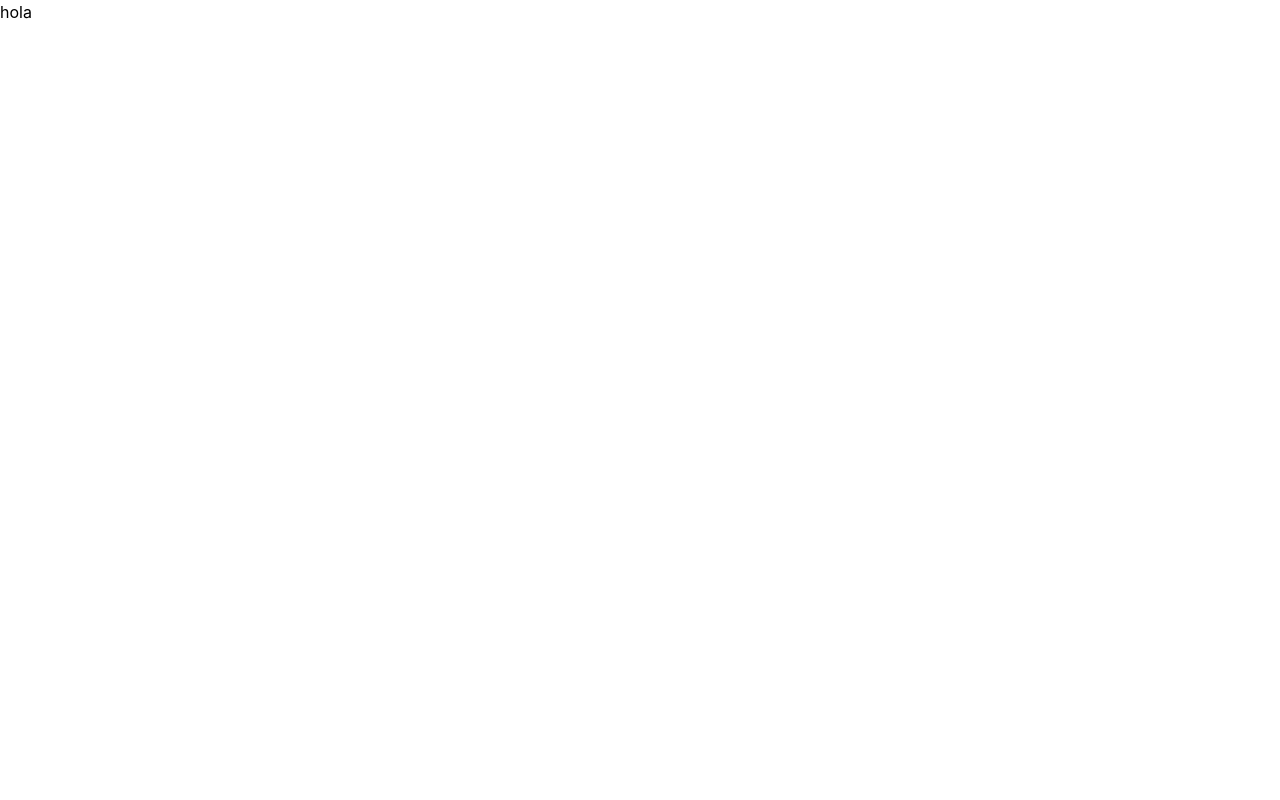
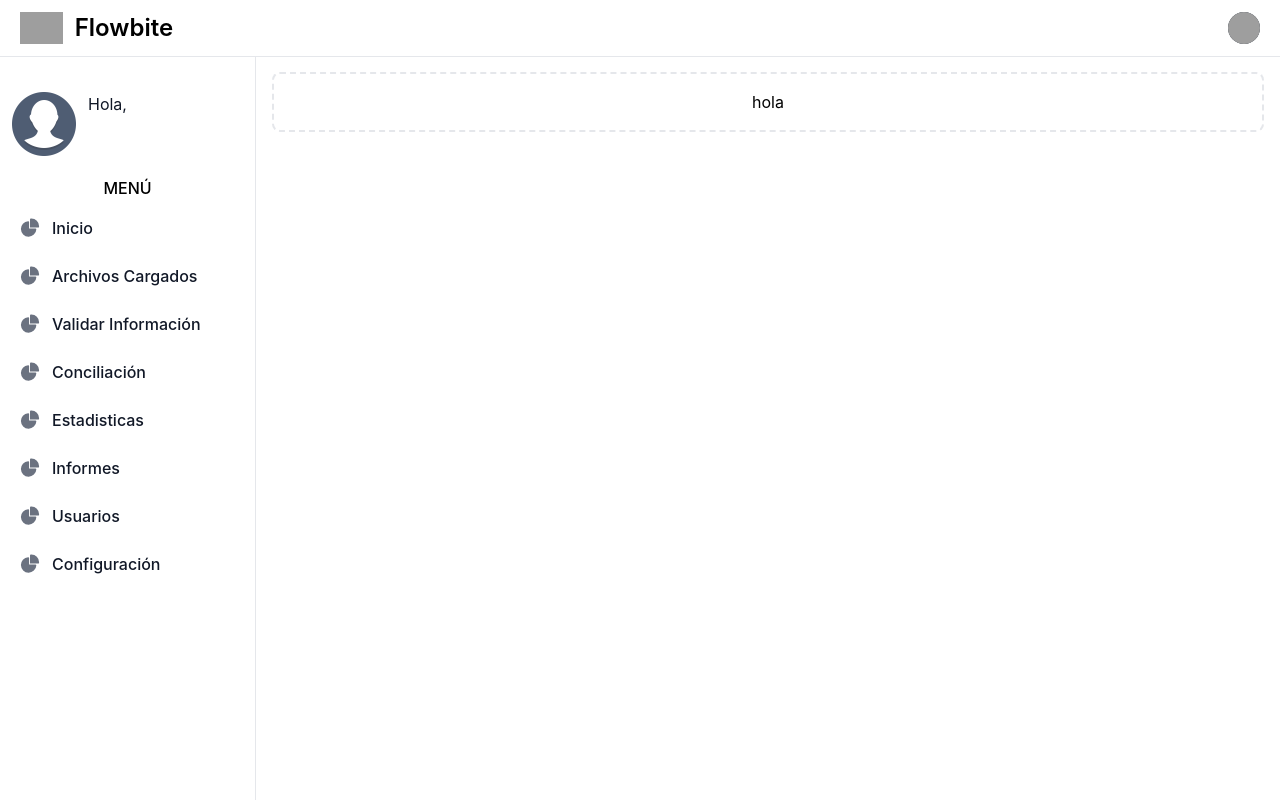
Before and after one commit to Jaiderdis/libranzas, a React (Create React App) app: page /ValidarInformacion in a window 1280 px wide. Built offline with nearby package versions, Linux system fonts and the light colour scheme; sample sign-in values are in the browser's storage; grey boxes are pictures that could not be loaded.

Commit message:
Creacion de layout

```diff
--- a/src/App.js
+++ b/src/App.js
@@ -48,6 +48,7 @@ function App() {
           </Route>
 
 
+             <Route element={<Layout></Layout>}>
             <Route element={<ProtectedRoute />}>
               <Route path="/" element={<Dashboard />} />
             </Route>
@@ -58,6 +59,8 @@ function App() {
 
             <Route element={<ProtectedRoute />}>
               <Route path="ValidarInformacion" element={<ValidarInformacion />} />
+            </Route>
+
             </Route>
             {/* catch all */}
             {/* <Route path="*" element={<Missing />} /> */}
--- a/src/Componentes/Layout.js
+++ b/src/Componentes/Layout.js
@@ -5,7 +5,14 @@ const Layout = () => {
 
     return (
         <main className="App">
-            <Outlet />
+            <Navbar></Navbar>
+            <div className="p-4 sm:ml-64">
+
+                <div className="p-4 border-2 border-gray-200 border-dashed rounded-lg dark:border-gray-700 mt-14">
+                    <Outlet />
+                </div>
+            </div>
+
         </main>
     )
 }
--- a/src/Componentes/Navbar.js
+++ b/src/Componentes/Navbar.js
@@ -3,6 +3,7 @@
 import React, { useState } from 'react'
 import profilePic from './Images/user-default.png'
 import useAuth from '../hooks/useAuth';
+import '../Componentes/Navbar.modules.css';
 import { Navigate, useLocation, useNavigate } from 'react-router-dom';
 
 
@@ -42,60 +43,97 @@ const links = [
 ]
 
 const Navbar = (nombre) => {
-    const {auth} = useAuth();
+    const { auth } = useAuth();
     const navigate = useNavigate();
+    const [showdropuser, setshowdropuser] = useState(false)
+
 
     const [sidebarOpen, setSidebarOpen] = useState(false);
-    const location = useLocation();
+    // const [sidebarOpen, setSidebarOpen] = useState(false);
+    // const location = useLocation();
 
     const toggleSidebar = () => {
         setSidebarOpen(!sidebarOpen);
     };
 
-    const handlerCerrarSesion = () =>{
+    const togglePerfil = () => {
+        setshowdropuser(!showdropuser)
+    }
+
+    const handlerCerrarSesion = () => {
         localStorage.clear();
         navigate('/login');
     }
 
+
+    const dark = () => {
+        localStorage.clear();
+        navigate('/login');
+    }
+
+
     return (
 
-        <div>
-            <nav class="fixed top-0 z-50 w-full bg-white border-b border-gray-200 dark:bg-gray-800 dark:border-gray-700">
-                <div class="px-3 py-3 lg:px-5 lg:pl-3">
-                    <div class="flex items-center justify-between">
-                        <div class="flex items-center justify-start">
-                            <button onClick={toggleSidebar} data-drawer-target="logo-sidebar" data-drawer-toggle="logo-sidebar" aria-controls="logo-sidebar" type="button" class="inline-flex items-center p-2 text-sm text-gray-500 rounded-lg sm:hidden hover:bg-gray-100 focus:outline-none focus:ring-2 focus:ring-gray-200 dark:text-gray-400 dark:hover:bg-gray-700 dark:focus:ring-gray-600">
-                                <span class="sr-only">Open sidebar</span>
-                                <svg class="w-6 h-6" aria-hidden="true" fill="currentColor" viewBox="0 0 20 20" xmlns="http://www.w3.org/2000/svg">
+        <>
+            <nav className="fixed top-0 z-50 w-full bg-white border-b border-gray-200 dark:bg-gray-800 dark:border-gray-700">
+                <div className="px-3 py-3 lg:px-5 lg:pl-3">
+                    <div className="flex items-center justify-between">
+                        <div className="flex items-center justify-start">
+                            <button data-drawer-target="logo-sidebar" onClick={toggleSidebar} data-drawer-toggle="logo-sidebar" aria-controls="logo-sidebar" type="button" className="inline-flex items-center p-2 text-sm text-gray-500 rounded-lg sm:hidden hover:bg-gray-100 focus:outline-none focus:ring-2 focus:ring-gray-200 dark:text-gray-400 dark:hover:bg-gray-700 dark:focus:ring-gray-600">
+                                <span className="sr-only">Open sidebar</span>
+                                <svg className="w-6 h-6" aria-hidden="true" fill="currentColor" viewBox="0 0 20 20" xmlns="http://www.w3.org/2000/svg">
                                     <path clip-rule="evenodd" fill-rule="evenodd" d="M2 4.75A.75.75 0 012.75 4h14.5a.75.75 0 010 1.5H2.75A.75.75 0 012 4.75zm0 10.5a.75.75 0 01.75-.75h7.5a.75.75 0 010 1.5h-7.5a.75.75 0 01-.75-.75zM2 10a.75.75 0 01.75-.75h14.5a.75.75 0 010 1.5H2.75A.75.75 0 012 10z"></path>
                                 </svg>
                             </button>
-                            <a href="/" class="flex ml-2 md:mr-24">
-                                <img src='https://flowbite.com/docs/images/logo.svg ' class="h-8 mr-3" alt="FlowBite Logo" />
+                            <a href="https://flowbite.com" className="flex ml-2 md:mr-24">
+                                <img src="https://flowbite.com/docs/images/logo.svg" className="h-8 mr-3" alt="FlowBite Logo" />
+                                <span className="self-center text-xl font-semibold sm:text-2xl whitespace-nowrap dark:text-white">Flowbite</span>
                             </a>
                         </div>
-                        <div class="flex items-center">
-                            <div class="flex items-center ml-3">
+                        <div className="flex items-center">
+                            <div className="flex items-center ml-3">
                                 <div>
-                                    <button type="button" class="flex text-sm bg-red-600 rounded-full focus:ring-4 focus:ring-gray-300 dark:focus:ring-gray-600" aria-expanded="false" data-dropdown-toggle="dropdown-user" onClick={handlerCerrarSesion}>
-                                        salir
+                                    <button type="button" className={"flex text-sm bg-gray-800 rounded-full focus:ring-4 focus:ring-gray-300 dark:focus:ring-gray-600"} onClick={togglePerfil} aria-expanded="false" data-dropdown-toggle="dropdown-user">
+                                        <span className="sr-only">Open user menu</span>
+                                        <img className="w-8 h-8 rounded-full" src="https://flowbite.com/docs/images/people/profile-picture-5.jpg" alt="user photo" />
                                     </button>
                                 </div>
-
+                                <div className={`${(!showdropuser ? 'hidden' : 'show')} 50 my-4 text-base list-none bg-white divide-y divide-gray-100 rounded shadow dark:bg-gray-700 dark:divide-gray-600`} id="dropdown-user">
+                                    <div className="px-4 py-3" role="none">
+                                        <p className="text-sm text-gray-900 dark:text-white" role="none">
+                                            Neil Sims
+                                        </p>
+                                        <p className="text-sm font-medium text-gray-900 truncate dark:text-gray-300" role="none">
+                                            neil.sims@flowbite.com
+                                        </p>
+                                    </div>
+                                    <ul className="py-1" role="none">
+                                        <li>
+                                            <a href="#" className="block px-4 py-2 text-sm text-gray-700 hover:bg-gray-100 dark:text-gray-300 dark:hover:bg-gray-600 dark:hover:text-white" role="menuitem">Dashboard</a>
+                                        </li>
+                                        <li>
+                                            <a href="#" className="block px-4 py-2 text-sm text-gray-700 hover:bg-gray-100 dark:text-gray-300 dark:hover:bg-gray-600 dark:hover:text-white" onClick={dark} role="menuitem">Settings</a>
+                                        </li>
+                                        <li>
+                                            <a href="#" className="block px-4 py-2 text-sm text-gray-700 hover:bg-gray-100 dark:text-gray-300 dark:hover:bg-gray-600 dark:hover:text-white" role="menuitem">Earnings</a>
+                                        </li>
+                                        <li>
+                                            <a href="#" className="block px-4 py-2 text-sm text-gray-700 hover:bg-gray-100 dark:text-gray-300 dark:hover:bg-gray-600 dark:hover:text-white" onClick={handlerCerrarSesion} role="menuitem">Sign out</a>
+                                        </li>
+                                    </ul>
+                                </div>
                             </div>
                         </div>
                     </div>
                 </div>
             </nav>
 
-            <aside id="logo-sidebar" className={`fixed top-0 left-0 z-40 w-64 h-screen pt-14 transition-transform ${sidebarOpen ? 'translate-x-0' : '-translate-x-full'} bg-white border-r border-gray-200 sm:translate-x-0 dark:bg-gray-800 dark:border-gray-700`} aria-label="Sidebar">
-                <div class="h-full px-3 pb-4 overflow-y-auto bg-white dark:bg-gray-800 flex flex-col justify-between">
-
-                    <div>
+            <aside id="logo-sidebar" className={`fixed top-0 left-0 z-40 w-64 h-screen pt-20 transition-transform ${sidebarOpen ? 'translate-x-0' : '-translate-x-full'} sm:translate-x-0  bg-white border-r border-gray-200 dark:bg-gray-800 dark:border-gray-700`} aria-label="Sidebar">
+                <div className="h-full px-3 pb-4 overflow-y-auto bg-white dark:bg-gray-800">
                     <div className="flex flex-row py-3">
                         <img src={profilePic} class="h-16 w-16 mr-3" />
                         <div>
-                                <h1>Hola, <br /> <strong>{auth.documento}</strong></h1>
+                            <h1 className='text-gray-900'>Hola, <br /> <strong>{auth.documento}</strong></h1>
                         </div>
                     </div>
                     <div className='space-y-2 font-medium'>
@@ -103,7 +141,7 @@ const Navbar = (nombre) => {
                             MENÚ
                         </div>
                     </div>
-                        <ul class="space-y-2 font-medium">
+                    <ul className="space-y-2 font-medium">
                         {links.map(({ label, route }) =>
                             <li>
                                 <a href={route} className='flex items-center p-2 text-gray-900 rounded-lg dark:text-white hover:bg-gray-100 dark:hover:bg-gray-700 group"'>
@@ -117,26 +155,13 @@ const Navbar = (nombre) => {
                                 </a>
                             </li>
                         )}
-
                     </ul>
                 </div>
-
-
-                    <div className='space-y-2 font-medium'>
-                        <div className="p-2 text-center">
-                            © All Copyright 2023 <br />
-                            por 101 S.A.S
-                        </div>
-                    </div>
-
-                </div>
-
             </aside>
 
 
+        </>
 
-
-        </div>
     )
 }
 
--- /dev/null
+++ b/src/Componentes/Navbar.modules.css
@@ -0,0 +1,8 @@
+.show{
+    position: absolute;
+    top: 100%;
+    right: 0%;
+    margin: 0px;
+
+
+}
--- a/src/Pages/Dashboard.js
+++ b/src/Pages/Dashboard.js
@@ -39,9 +39,104 @@ const Dashboard = () => {
 
   return (
     <>
-      <Navbar></Navbar>
 
-      <h1>Hola</h1>
+      <div className="grid grid-cols-3 gap-4 mb-4">
+        <div className="flex items-center justify-center h-24 rounded bg-gray-50 dark:bg-gray-800">
+          <p className="text-2xl text-gray-400 dark:text-gray-500">
+            <svg className="w-3.5 h-3.5" aria-hidden="true" xmlns="http://www.w3.org/2000/svg" fill="none" viewBox="0 0 18 18">
+              <path stroke="currentColor" stroke-linecap="round" stroke-linejoin="round" stroke-width="2" d="M9 1v16M1 9h16" />
+            </svg>
+          </p>
+        </div>
+        <div className="flex items-center justify-center h-24 rounded bg-gray-50 dark:bg-gray-800">
+          <p className="text-2xl text-gray-400 dark:text-gray-500">
+            <svg className="w-3.5 h-3.5" aria-hidden="true" xmlns="http://www.w3.org/2000/svg" fill="none" viewBox="0 0 18 18">
+              <path stroke="currentColor" stroke-linecap="round" stroke-linejoin="round" stroke-width="2" d="M9 1v16M1 9h16" />
+            </svg>
+          </p>
+        </div>
+        <div className="flex items-center justify-center h-24 rounded bg-gray-50 dark:bg-gray-800">
+          <p className="text-2xl text-gray-400 dark:text-gray-500">
+            <svg className="w-3.5 h-3.5" aria-hidden="true" xmlns="http://www.w3.org/2000/svg" fill="none" viewBox="0 0 18 18">
+              <path stroke="currentColor" stroke-linecap="round" stroke-linejoin="round" stroke-width="2" d="M9 1v16M1 9h16" />
+            </svg>
+          </p>
+        </div>
+      </div>
+      <div className="flex items-center justify-center h-48 mb-4 rounded bg-gray-50 dark:bg-gray-800">
+        <p className="text-2xl text-gray-400 dark:text-gray-500">
+          <svg className="w-3.5 h-3.5" aria-hidden="true" xmlns="http://www.w3.org/2000/svg" fill="none" viewBox="0 0 18 18">
+            <path stroke="currentColor" stroke-linecap="round" stroke-linejoin="round" stroke-width="2" d="M9 1v16M1 9h16" />
+          </svg>
+        </p>
+      </div>
+      <div className="grid grid-cols-2 gap-4 mb-4">
+        <div className="flex items-center justify-center rounded bg-gray-50 h-28 dark:bg-gray-800">
+          <p className="text-2xl text-gray-400 dark:text-gray-500">
+            <svg className="w-3.5 h-3.5" aria-hidden="true" xmlns="http://www.w3.org/2000/svg" fill="none" viewBox="0 0 18 18">
+              <path stroke="currentColor" stroke-linecap="round" stroke-linejoin="round" stroke-width="2" d="M9 1v16M1 9h16" />
+            </svg>
+          </p>
+        </div>
+        <div className="flex items-center justify-center rounded bg-gray-50 h-28 dark:bg-gray-800">
+          <p className="text-2xl text-gray-400 dark:text-gray-500">
+            <svg className="w-3.5 h-3.5" aria-hidden="true" xmlns="http://www.w3.org/2000/svg" fill="none" viewBox="0 0 18 18">
+              <path stroke="currentColor" stroke-linecap="round" stroke-linejoin="round" stroke-width="2" d="M9 1v16M1 9h16" />
+            </svg>
+          </p>
+        </div>
+        <div className="flex items-center justify-center rounded bg-gray-50 h-28 dark:bg-gray-800">
+          <p className="text-2xl text-gray-400 dark:text-gray-500">
+            <svg className="w-3.5 h-3.5" aria-hidden="true" xmlns="http://www.w3.org/2000/svg" fill="none" viewBox="0 0 18 18">
+              <path stroke="currentColor" stroke-linecap="round" stroke-linejoin="round" stroke-width="2" d="M9 1v16M1 9h16" />
+            </svg>
+          </p>
+        </div>
+        <div className="flex items-center justify-center rounded bg-gray-50 h-28 dark:bg-gray-800">
+          <p className="text-2xl text-gray-400 dark:text-gray-500">
+            <svg className="w-3.5 h-3.5" aria-hidden="true" xmlns="http://www.w3.org/2000/svg" fill="none" viewBox="0 0 18 18">
+              <path stroke="currentColor" stroke-linecap="round" stroke-linejoin="round" stroke-width="2" d="M9 1v16M1 9h16" />
+            </svg>
+          </p>
+        </div>
+      </div>
+      <div className="flex items-center justify-center h-48 mb-4 rounded bg-gray-50 dark:bg-gray-800">
+        <p className="text-2xl text-gray-400 dark:text-gray-500">
+          <svg className="w-3.5 h-3.5" aria-hidden="true" xmlns="http://www.w3.org/2000/svg" fill="none" viewBox="0 0 18 18">
+            <path stroke="currentColor" stroke-linecap="round" stroke-linejoin="round" stroke-width="2" d="M9 1v16M1 9h16" />
+          </svg>
+        </p>
+      </div>
+      <div className="grid grid-cols-2 gap-4">
+        <div className="flex items-center justify-center rounded bg-gray-50 h-28 dark:bg-gray-800">
+          <p className="text-2xl text-gray-400 dark:text-gray-500">
+            <svg className="w-3.5 h-3.5" aria-hidden="true" xmlns="http://www.w3.org/2000/svg" fill="none" viewBox="0 0 18 18">
+              <path stroke="currentColor" stroke-linecap="round" stroke-linejoin="round" stroke-width="2" d="M9 1v16M1 9h16" />
+            </svg>
+          </p>
+        </div>
+        <div className="flex items-center justify-center rounded bg-gray-50 h-28 dark:bg-gray-800">
+          <p className="text-2xl text-gray-400 dark:text-gray-500">
+            <svg className="w-3.5 h-3.5" aria-hidden="true" xmlns="http://www.w3.org/2000/svg" fill="none" viewBox="0 0 18 18">
+              <path stroke="currentColor" stroke-linecap="round" stroke-linejoin="round" stroke-width="2" d="M9 1v16M1 9h16" />
+            </svg>
+          </p>
+        </div>
+        <div className="flex items-center justify-center rounded bg-gray-50 h-28 dark:bg-gray-800">
+          <p className="text-2xl text-gray-400 dark:text-gray-500">
+            <svg className="w-3.5 h-3.5" aria-hidden="true" xmlns="http://www.w3.org/2000/svg" fill="none" viewBox="0 0 18 18">
+              <path stroke="currentColor" stroke-linecap="round" stroke-linejoin="round" stroke-width="2" d="M9 1v16M1 9h16" />
+            </svg>
+          </p>
+        </div>
+        <div className="flex items-center justify-center rounded bg-gray-50 h-28 dark:bg-gray-800">
+          <p className="text-2xl text-gray-400 dark:text-gray-500">
+            <svg className="w-3.5 h-3.5" aria-hidden="true" xmlns="http://www.w3.org/2000/svg" fill="none" viewBox="0 0 18 18">
+              <path stroke="currentColor" stroke-linecap="round" stroke-linejoin="round" stroke-width="2" d="M9 1v16M1 9h16" />
+            </svg>
+          </p>
+        </div>
+      </div>
 
     </>
 
```
Lines whose indentation alone changed are shown as unchanged.
